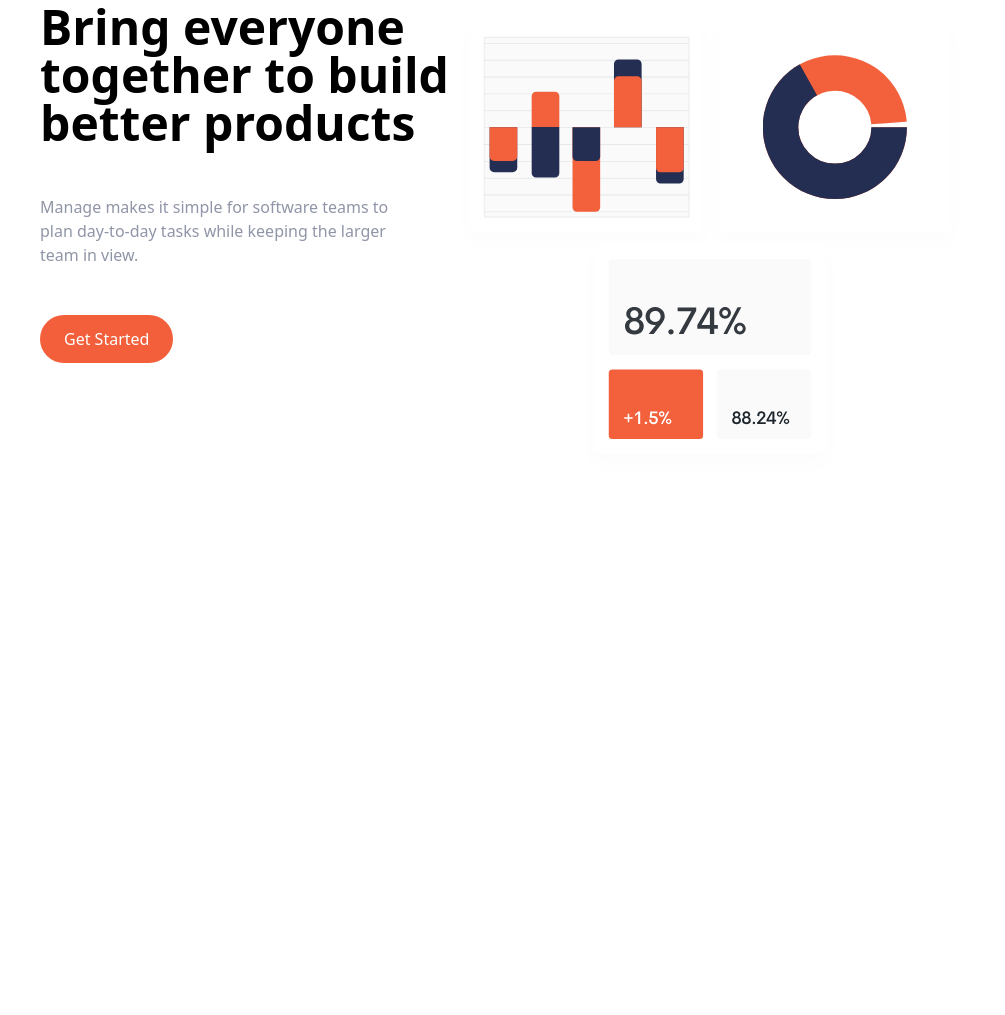
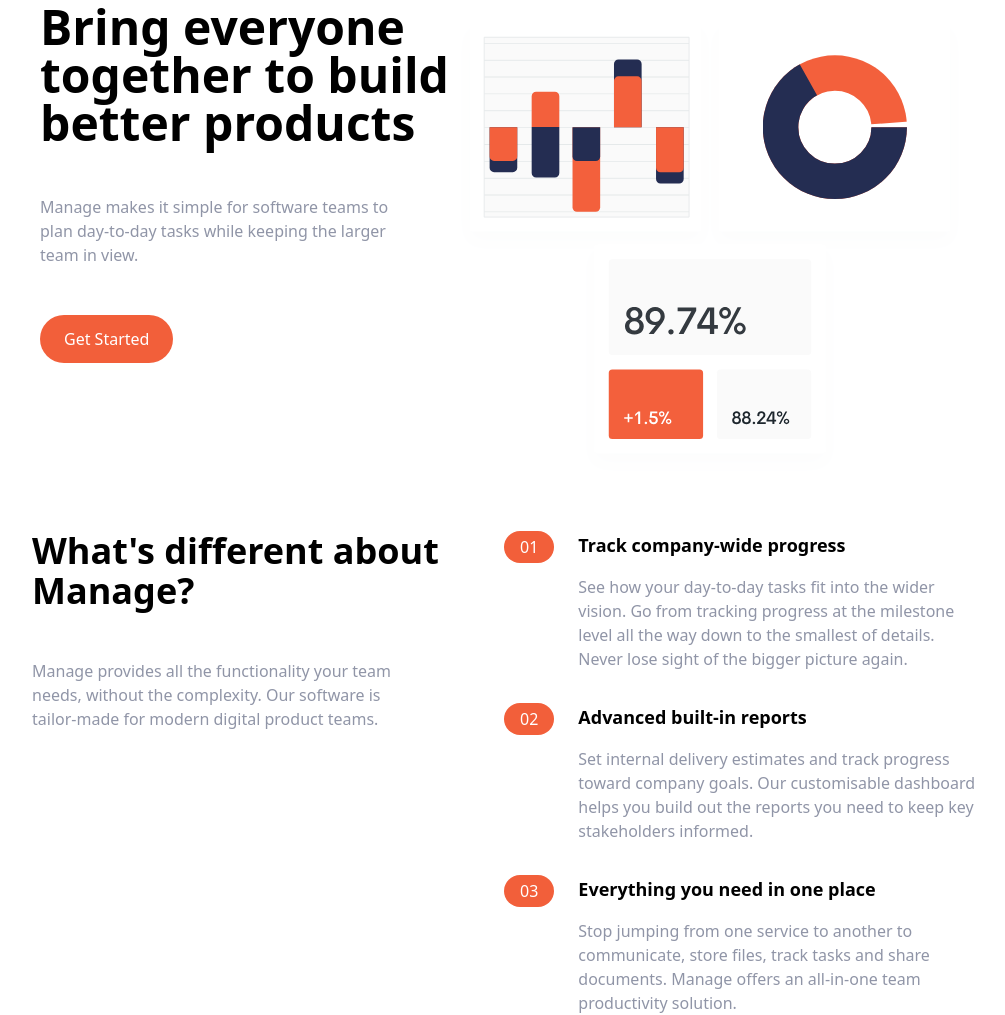
Before and after one commit to steelsnake93/Tailwind-Manage-Landing-Page, a website: page index.html in a window 1280 px wide. Shown: the part 133-1148 px from the top of the page, without its empty margins (136-1141 px from the left). Before the commit the page ends 800 px from the top, so only its background shows below. Drawn offline with Linux system fonts and the light colour scheme.

Commit message:
features section

```diff
--- a/index.html
+++ b/index.html
@@ -51,5 +51,105 @@
         </div>
     </section>
 
+    <!-- Feature Section -->
+    <section id="features">
+        <div class="container flex flex-col px-4 mx-auto mt-10 space-y-12 md:space-y-0 md:flex-row">
+            <div class="flex flex-col space-y-12 md:w-1/2">
+                <h2 class="max-w-md text-4xl font-bold text-center md:text-left">
+                    What's different about Manage?
+                </h2>
+                <p class="max-w-sm text-center text-darkGrayishBlue md:text-left">
+                    Manage provides all the functionality your team needs, without the
+                    complexity. Our software is tailor-made for modern digital product
+                    teams.
+                </p>
+            </div>
+
+        <!-- Numbered List -->
+        <div class="flex flex-col space-y-8 md:w-1/2">
+            <!-- List Item 1 -->
+            <div class="flex flex-col space-y-3 md:space-y-0 md:space-x-6 md:flex-row">
+              <!-- Heading -->
+              <div class="rounded-l-full bg-brightRedSuperLight md:bg-transparent">
+                <div class="flex items-center space-x-2">
+                  <div class="px-4 py-2 text-white rounded-full md:py-1 bg-brightRed">
+                    01
+                  </div>
+                  <h3 class="text-base font-bold md:mb-4 md:hidden">
+                    Track company-wide progress
+                  </h3>
+                </div>
+              </div>
+
+              <div>
+                <h3 class="hidden mb-4 text-lg font-bold md:block">
+                  Track company-wide progress
+                </h3>
+                <p class="text-darkGrayishBlue">
+                  See how your day-to-day tasks fit into the wider vision. Go from
+                  tracking progress at the milestone level all the way down to the
+                  smallest of details. Never lose sight of the bigger picture
+                  again.
+                </p>
+              </div>
+            </div>
+
+            <!-- List Item 2 -->
+            <div class="flex flex-col space-y-3 md:space-y-0 md:space-x-6 md:flex-row">
+                <!-- Heading -->
+                <div class="rounded-l-full bg-brightRedSuperLight md:bg-transparent">
+                  <div class="flex items-center space-x-2">
+                    <div class="px-4 py-2 text-white rounded-full md:py-1 bg-brightRed">
+                      02
+                    </div>
+                    <h3 class="text-base font-bold md:mb-4 md:hidden">
+                      Advanced built-in reports
+                    </h3>
+                  </div>
+                </div>
+
+                <div>
+                  <h3 class="hidden mb-4 text-lg font-bold md:block">
+                    Advanced built-in reports
+                  </h3>
+                  <p class="text-darkGrayishBlue">
+                    Set internal delivery estimates and track progress toward
+                    company goals. Our customisable dashboard helps you build out
+                    the reports you need to keep key stakeholders informed.
+                  </p>
+                </div>
+              </div>
+
+              <!-- List Item 3 -->
+            <div class="flex flex-col space-y-3 md:space-y-0 md:space-x-6 md:flex-row">
+                <!-- Heading -->
+                <div class="rounded-l-full bg-brightRedSuperLight md:bg-transparent">
+                  <div class="flex items-center space-x-2">
+                    <div class="px-4 py-2 text-white rounded-full md:py-1 bg-brightRed">
+                      03
+                    </div>
+                    <h3 class="text-base font-bold md:mb-4 md:hidden">
+                      Track company-wide progress
+                    </h3>
+                  </div>
+                </div>
+
+                <div>
+                  <h3 class="hidden mb-4 text-lg font-bold md:block">
+                    Everything you need in one place
+                  </h3>
+                  <p class="text-darkGrayishBlue">
+                    Stop jumping from one service to another to communicate, store
+                    files, track tasks and share documents. Manage offers an
+                    all-in-one team productivity solution.
+                  </p>
+                </div>
+              </div>
+
+        </div>
+    </section>
+
+    <!-- Testimonials -->
+
 </body>
 </html>
```
Also changed, not shown: css/main.css.
